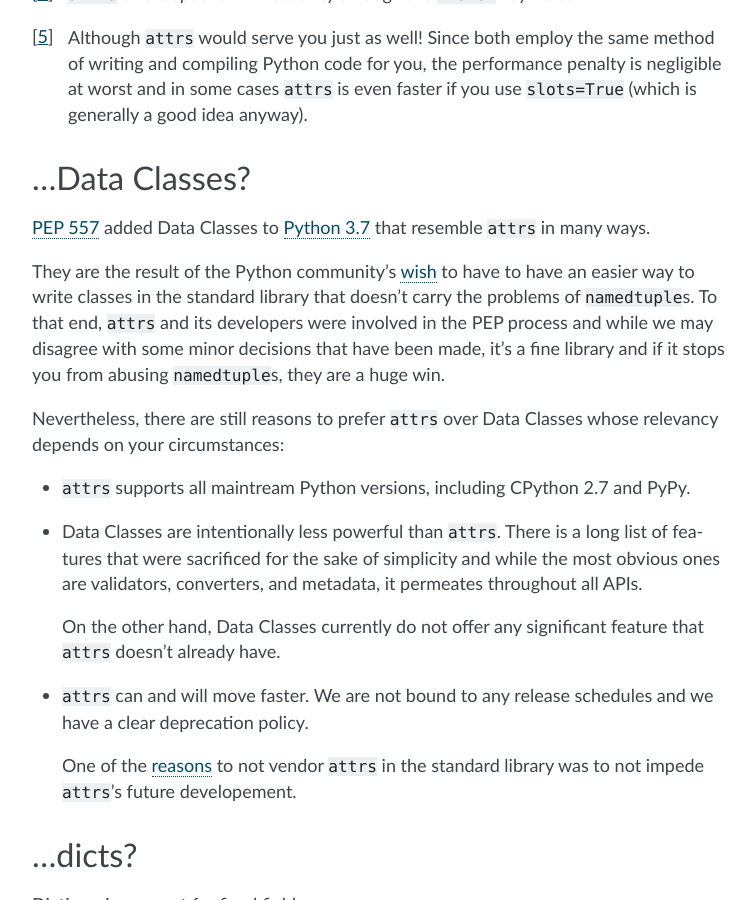
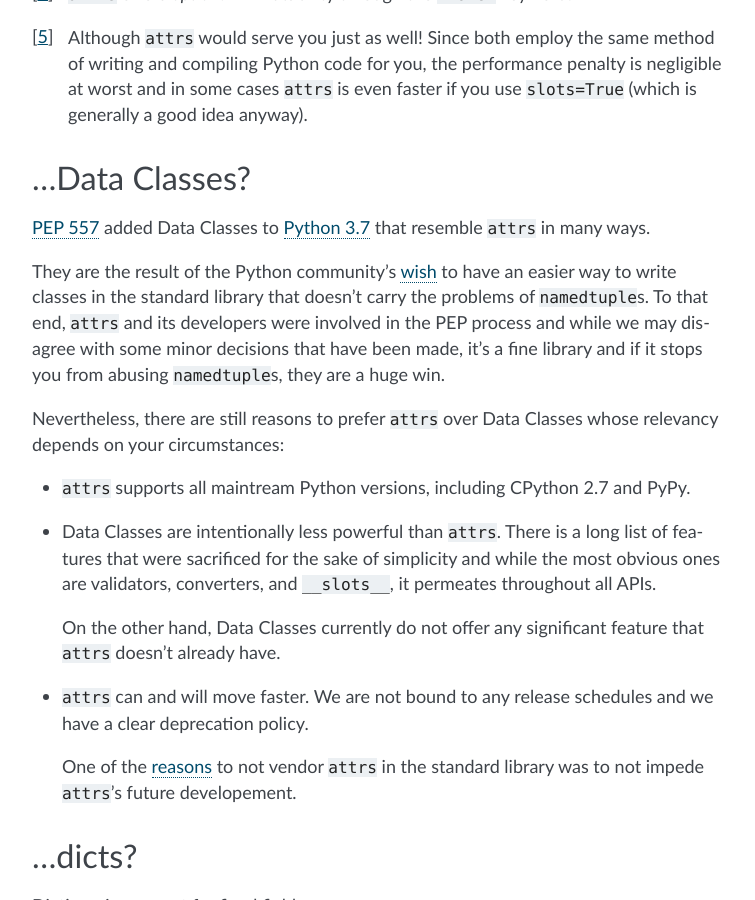
Before and after one commit to python-attrs/attrs, a Sphinx documentation site: the page built from docs/why.rst, in a window 1280 px wide and 900 px high, scrolled down 3371 px. Shown: the whole window, without its empty margins (368-1123 px from the left). Built offline with Sphinx 7.4.7, drawn with Linux system fonts in a browser that asks for light colours.

Commit message:
Address review feedback

```diff
--- a/docs/why.rst
+++ b/docs/why.rst
@@ -140,14 +140,14 @@ With ``attrs`` your users won't notice a difference because it creates regular,
 
 `PEP 557 <https://www.python.org/dev/peps/pep-0557/>`_ added Data Classes to `Python 3.7 <https://docs.python.org/3.7/whatsnew/3.7.html#pep-557-data-classes>`_ that resemble ``attrs`` in many ways.
 
-They are the result of the Python community's `wish <https://mail.python.org/pipermail/python-ideas/2017-May/045618.html>`_ to have to have an easier way to write classes in the standard library that doesn't carry the problems of ``namedtuple``\ s.
+They are the result of the Python community's `wish <https://mail.python.org/pipermail/python-ideas/2017-May/045618.html>`_ to have an easier way to write classes in the standard library that doesn't carry the problems of ``namedtuple``\ s.
 To that end, ``attrs`` and its developers were involved in the PEP process and while we may disagree with some minor decisions that have been made, it's a fine library and if it stops you from abusing ``namedtuple``\ s, they are a huge win.
 
 Nevertheless, there are still reasons to prefer ``attrs`` over Data Classes whose relevancy depends on your circumstances:
 
 - ``attrs`` supports all maintream Python versions, including CPython 2.7 and PyPy.
 - Data Classes are intentionally less powerful than ``attrs``.
-  There is a long list of features that were sacrificed for the sake of simplicity and while the most obvious ones are validators, converters, and metadata, it permeates throughout all APIs.
+  There is a long list of features that were sacrificed for the sake of simplicity and while the most obvious ones are validators, converters, and ``__slots__``, it permeates throughout all APIs.
 
   On the other hand, Data Classes currently do not offer any significant feature that ``attrs`` doesn't already have.
 - ``attrs`` can and will move faster.
```
